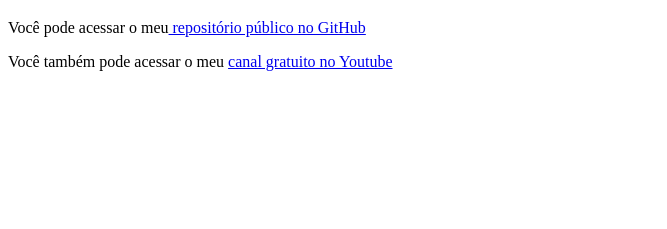
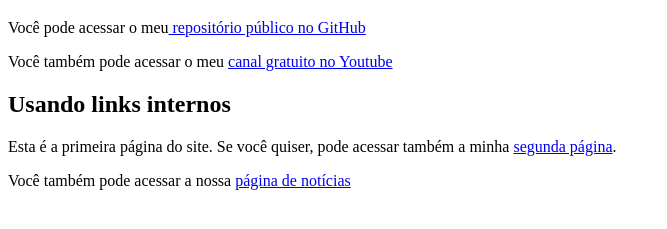
Before and after one commit to jonathancbrito/anotacoes-html5-css3, a plain HTML site: page ex010-links e âncoras/index.html in a window 1280 px wide. Shown: the part 61-290 px from the top of the page, without its empty margins (0-667 px from the left). Drawn offline with Linux system fonts and the light colour scheme.

Commit message:
Update index.html

```diff
--- a/ex010-links e âncoras/index.html
+++ b/ex010-links e âncoras/index.html
@@ -12,6 +12,9 @@
     <h1>Usando links externos</h1>
     <p>Você pode acessar o meu<a href="https://github.com/JonathanCB99" target="_blank" rel="external"> repositório público no GitHub</a></p>
     <p>Você também pode acessar o meu <a href="https://www.youtube.com/channel/UCKphOJEOU6ucENfL-wHNc1Q">canal gratuito no Youtube</a></p>
+    <h2>Usando links internos</h2>
+    <p>Esta é a primeira página do site. Se você quiser, pode acessar também a minha <a href="pag002.html" rel="next" target="_self">segunda página</a>.
+        <p>Você também pode acessar a nossa <a href="noticias/pag003.html" rel="next">página de notícias</a></p>
 </body>
 
 </html>
```
